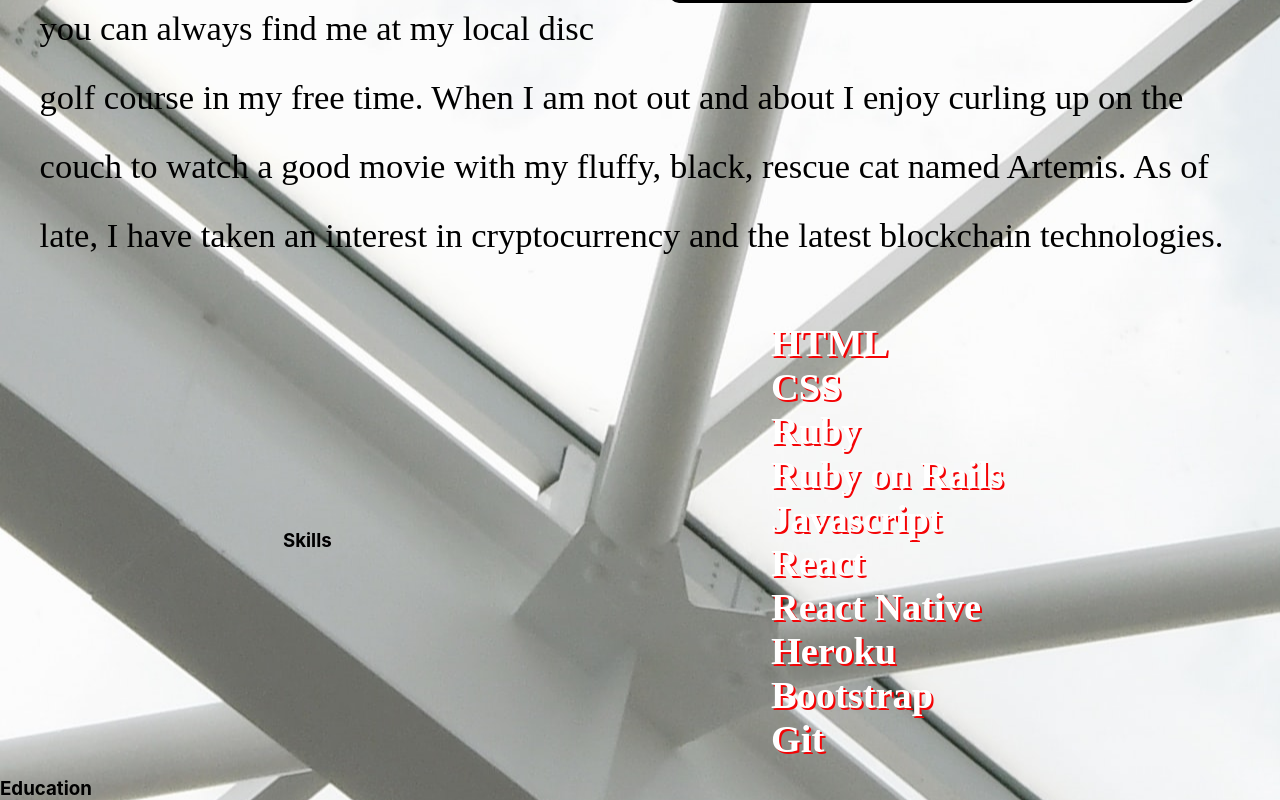
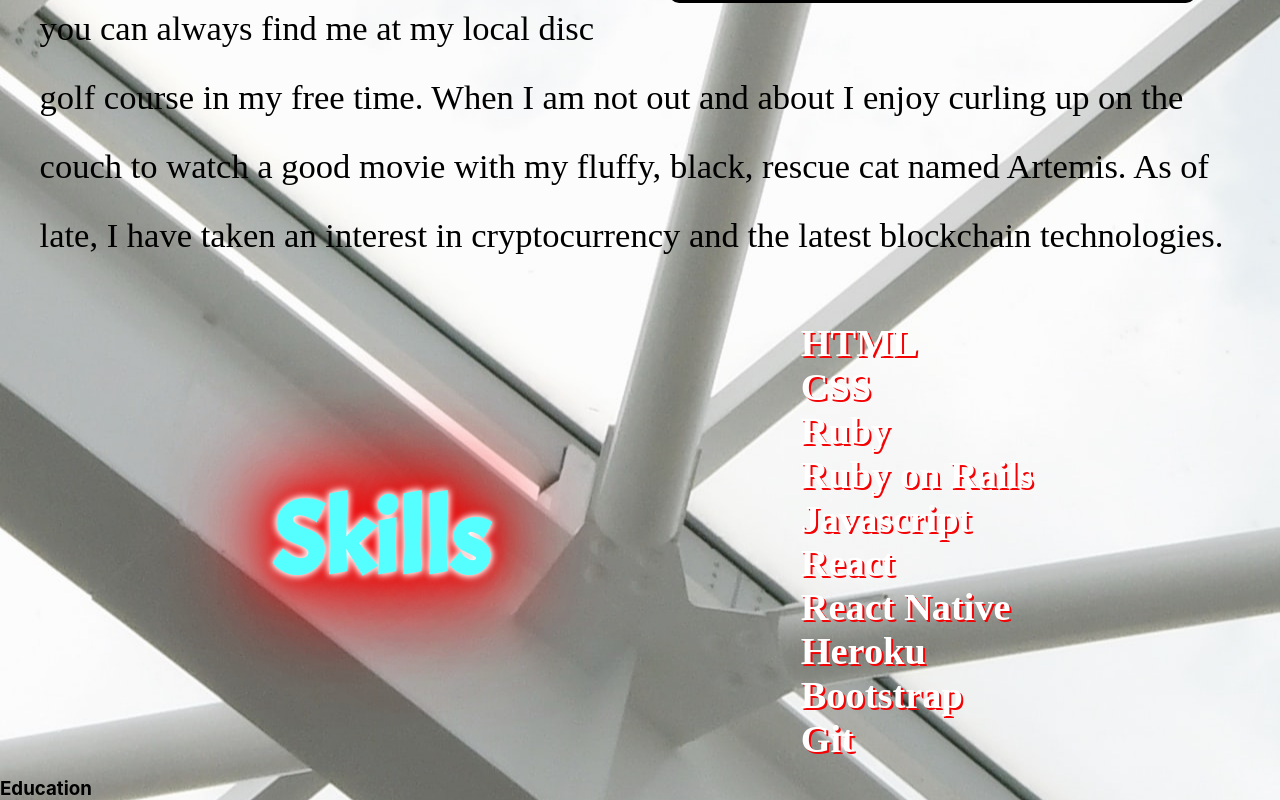
Before and after one commit to Jamondixon/website, a React (Create React App) app: page /about in a window 1280 px wide. Shown: the part 1671-2471 px from the top of the page. Built offline with nearby package versions, Linux system fonts and the light colour scheme; a web font is replaced by a local one.

Commit message:
skills title

```diff
--- a/src/Pages/About/About.css
+++ b/src/Pages/About/About.css
@@ -142,8 +142,20 @@
     align-items: flex-start;
     justify-content: center;
     width: 35%;
-    /* height: 10em; */
     margin-left: 1.2em;
+    font-size: 8vw;
+    margin: .4em;
+    font-family: 'Acme';
+    color: var(--lightblue);
+    text-shadow:
+    0 0 7px #fff,
+    0 0 10px #fff,
+    0 0 21px #f40305,
+    0 0 42px #f40305,
+    0 0 82px #f40305,
+    0 0 92px #f40305,
+    0 0 102px #f40305,
+    0 0 151px #f40305;
 
 }
 
```
